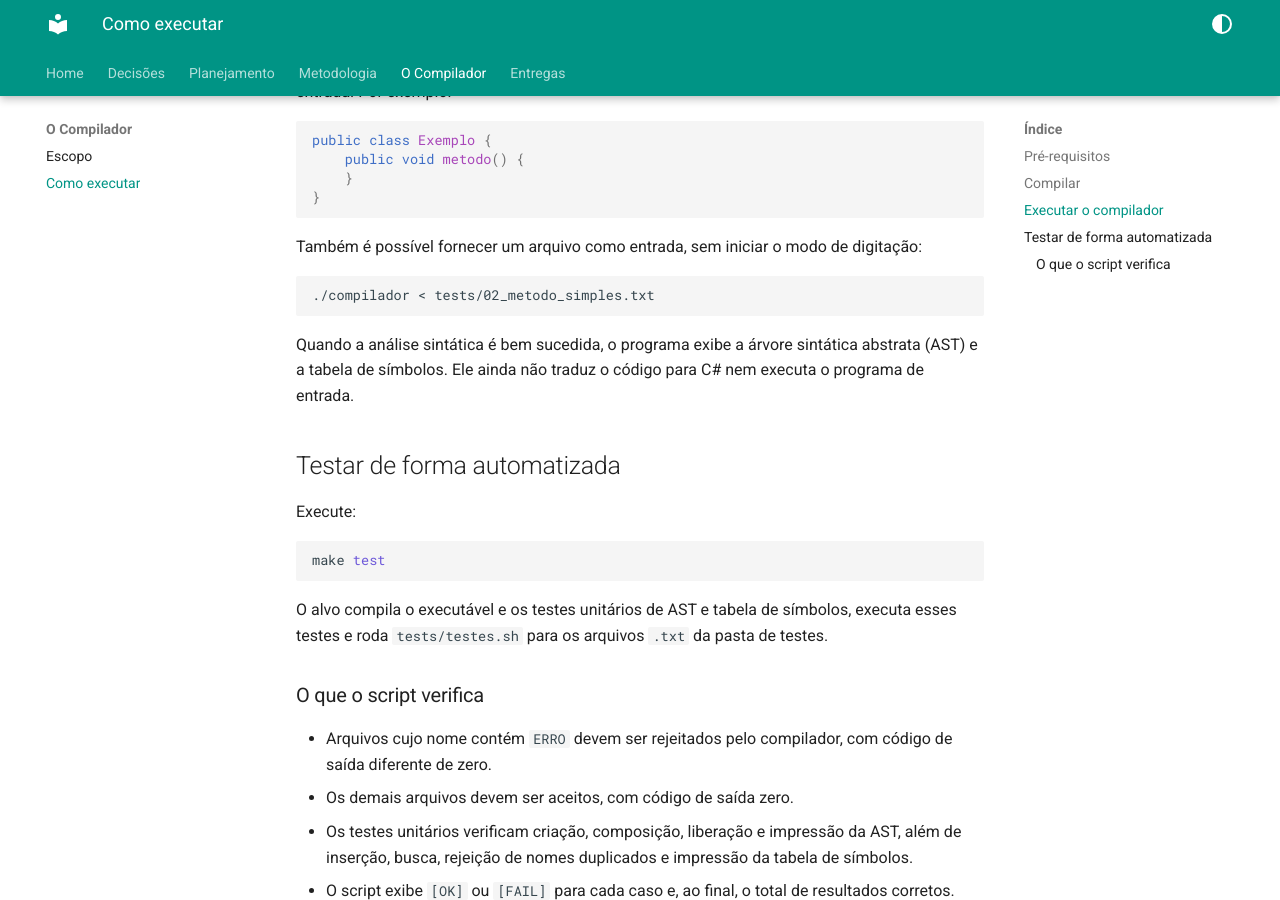
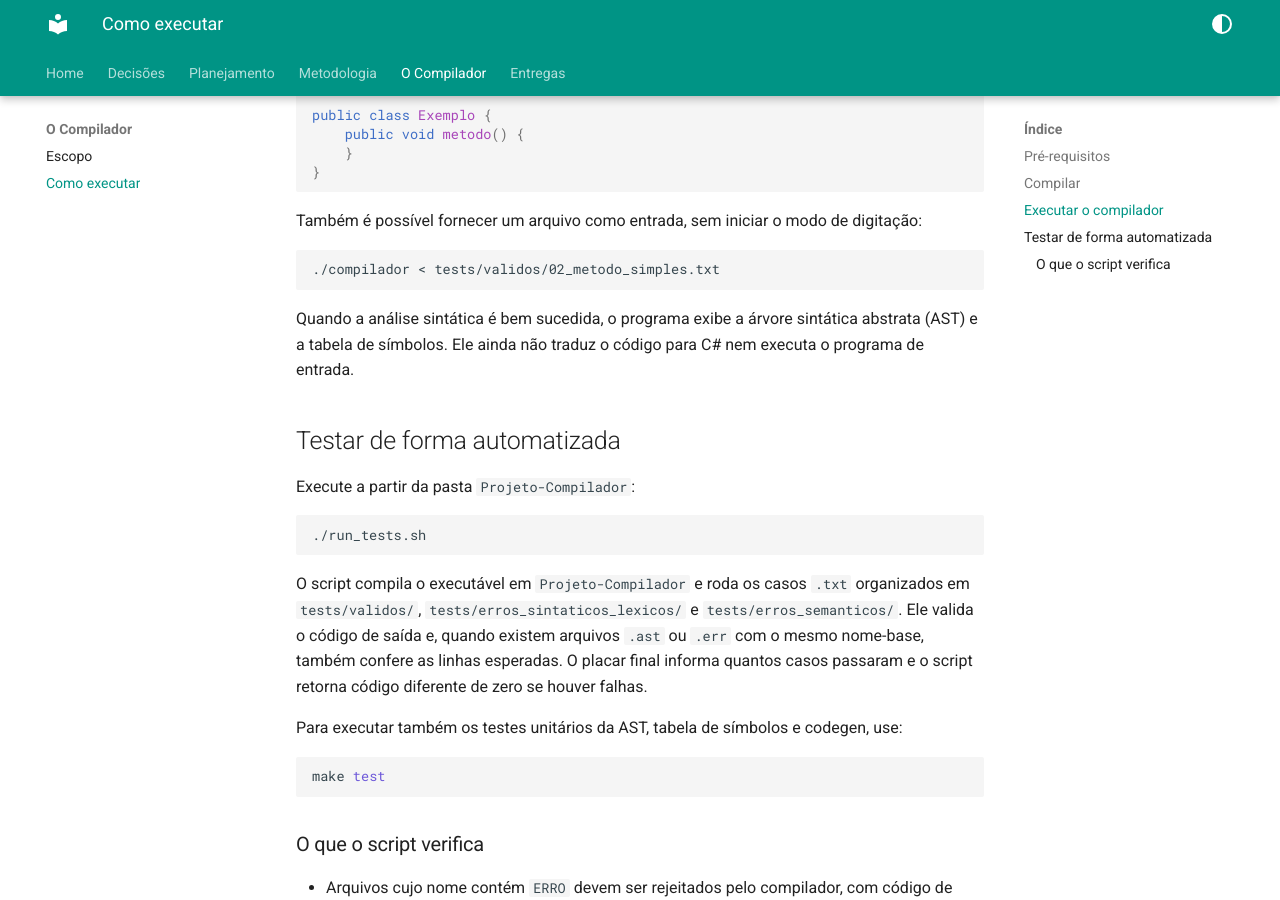
Before and after one commit to LeticiaMonteiroo/Compiladores-Grupo10, an MkDocs documentation site: the page built from docs/compiladordetalhes/como-executar.md, in a window 1280 px wide and 900 px high, scrolled down 1095 px. Built offline with MkDocs 1.6.1 and Material for MkDocs 9.7.7, drawn with Linux system fonts in a browser that asks for light colours; some of the changed text lies outside the part shown.

Commit message:
feat: adidiona o run_tests executável na raiz do repositório

````diff
--- a/docs/compiladordetalhes/como-executar.md
+++ b/docs/compiladordetalhes/como-executar.md
@@ -13,7 +13,7 @@ As instruções abaixo descrevem o estado atual do compilador, que faz análise
 Para conferir se as ferramentas estão instaladas, execute `make --version`,
 `gcc --version`, `flex --version` e `bison --version` no terminal.
 
-Os comandos a seguir devem ser executados a partir da raiz do repositório, entrando primeiro na pasta do compilador:
+Para compilar e executar o compilador, entre na pasta do projeto:
 
 ```sh
 cd Projeto-Compilador
@@ -50,7 +50,7 @@ public class Exemplo {
 Também é possível fornecer um arquivo como entrada, sem iniciar o modo de digitação:
 
 ```sh
-./compilador < tests/02_metodo_simples.txt
+./compilador < tests/validos/02_metodo_simples.txt
 ```
 
 Quando a análise sintática é bem sucedida, o programa exibe a árvore
@@ -59,15 +59,25 @@ para C# nem executa o programa de entrada.
 
 ## Testar de forma automatizada
 
-Execute:
+Execute a partir da pasta `Projeto-Compilador`:
+
+```sh
+./run_tests.sh
+```
+
+O script compila o executável em `Projeto-Compilador` e roda os casos `.txt` organizados em
+`tests/validos/`, `tests/erros_sintaticos_lexicos/` e
+`tests/erros_semanticos/`. Ele valida o código de saída e, quando existem
+arquivos `.ast` ou `.err` com o mesmo nome-base, também confere as linhas
+esperadas. O placar final informa quantos casos passaram e o script retorna
+código diferente de zero se houver falhas.
+
+Para executar também os testes unitários da AST, tabela de símbolos e codegen,
+use:
 
 ```sh
 make test
 ```
-
-O alvo compila o executável e os testes unitários de AST e tabela de símbolos,
-executa esses testes e roda `tests/testes.sh` para os arquivos `.txt` da pasta
-de testes.
 
 ### O que o script verifica
 
````
Also changed, not shown: 3 other files.
